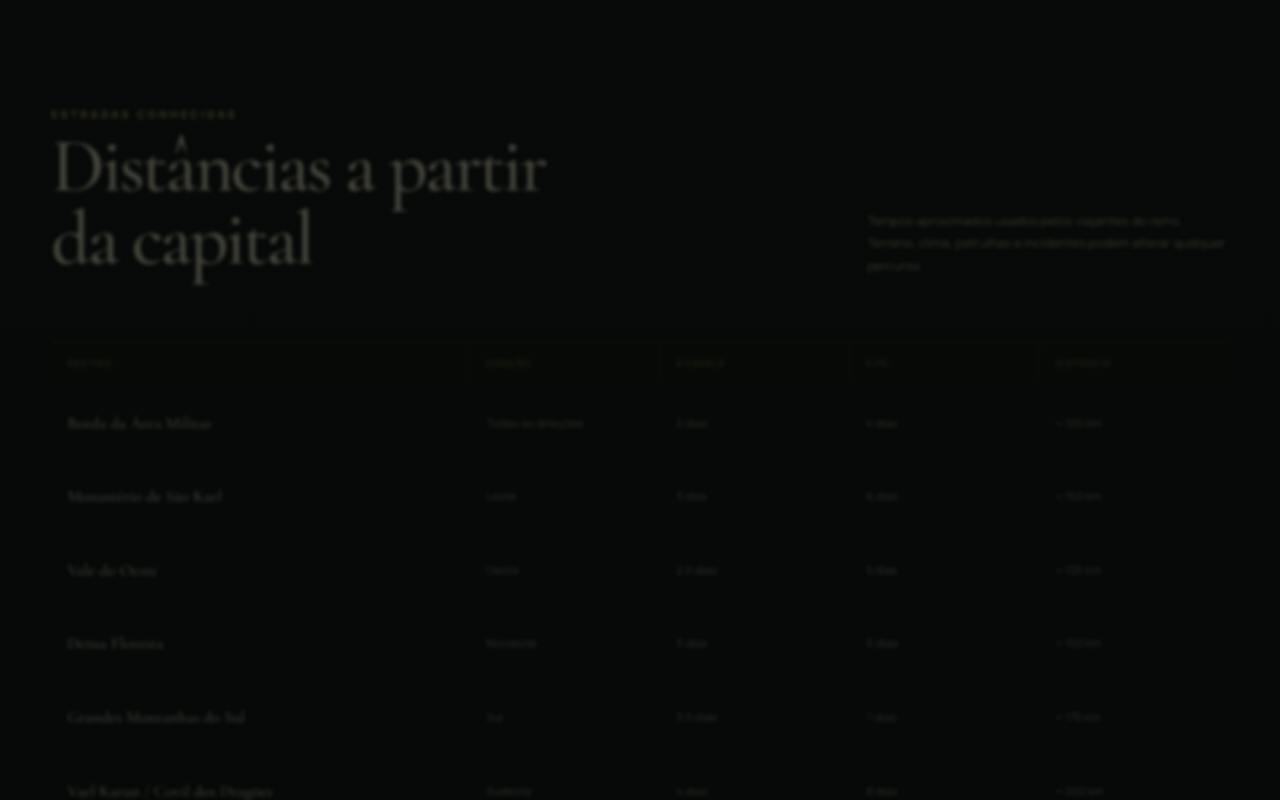
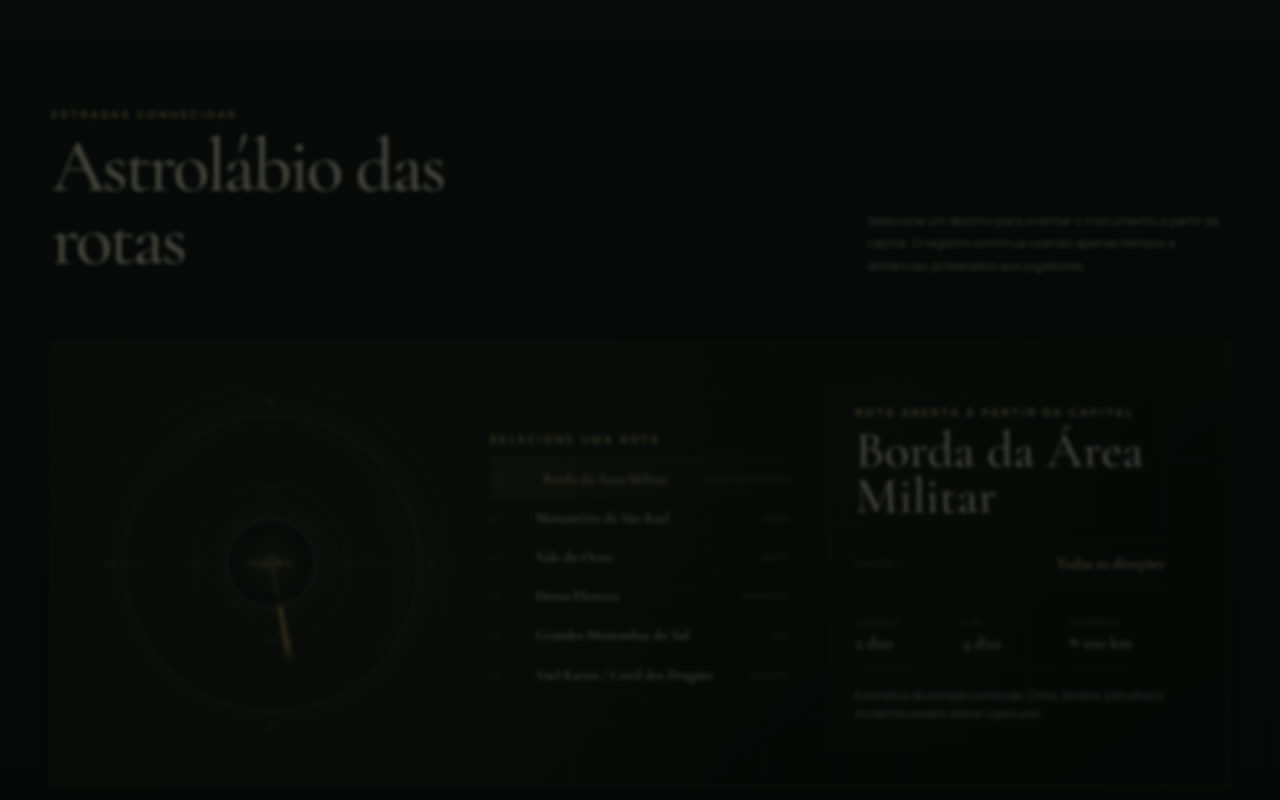
Before and after one commit to krrozino/injorn-web, a Next.js app: page /mundo in a window 1280 px wide. Shown: the part 2580-3380 px from the top of the page. Built offline with nearby package versions, Linux system fonts and the light colour scheme.

Commit message:
feat: replace travel table with interactive route astrolabe

```diff
--- a/src/app/mundo/page.tsx
+++ b/src/app/mundo/page.tsx
@@ -1,6 +1,7 @@
 import type { Metadata } from "next";
 import { KnowledgeStatus } from "@/components/KnowledgeStatus";
 import { PublicPage } from "@/components/PublicPage";
+import { RouteCompass } from "@/components/RouteCompass";
 import { knownPlaces, officialTimeline, spoilerBoundary } from "@/content/playerKnowledge";
 import { knownTravelDistances } from "@/content/travel";
 
@@ -81,32 +82,15 @@ export default function MundoPage() {
         <header className="lore-section__heading">
           <div>
             <p className="kicker">Estradas conhecidas</p>
-            <h2 id="travel-title">Distâncias a partir da capital</h2>
+            <h2 id="travel-title">Astrolábio das rotas</h2>
           </div>
           <p className="lore-section__aside">
-            Tempos aproximados usados pelos viajantes do reino. Terreno, clima, patrulhas e incidentes
-            podem alterar qualquer percurso.
+            Selecione um destino para orientar o instrumento a partir da capital. O registro continua
+            usando apenas tempos e distâncias já liberados aos jogadores.
           </p>
         </header>
 
-        <div className="travel-table travel-table--ritual" role="table" aria-label="Distâncias conhecidas de Injorn">
-          <div className="travel-table__row travel-table__row--head" role="row">
-            <span role="columnheader">Destino</span>
-            <span role="columnheader">Direção</span>
-            <span role="columnheader">A cavalo</span>
-            <span role="columnheader">A pé</span>
-            <span role="columnheader">Distância</span>
-          </div>
-          {knownTravelDistances.map((route) => (
-            <div className="travel-table__row" role="row" key={route.destination}>
-              <strong role="cell">{route.destination}</strong>
-              <span role="cell">{route.direction}</span>
-              <span role="cell">{route.horseback}</span>
-              <span role="cell">{route.onFoot}</span>
-              <span role="cell">{route.distance}</span>
-            </div>
-          ))}
-        </div>
+        <RouteCompass records={knownTravelDistances} />
       </section>
 
       <section className="lore-section" aria-labelledby="timeline-title">
```
